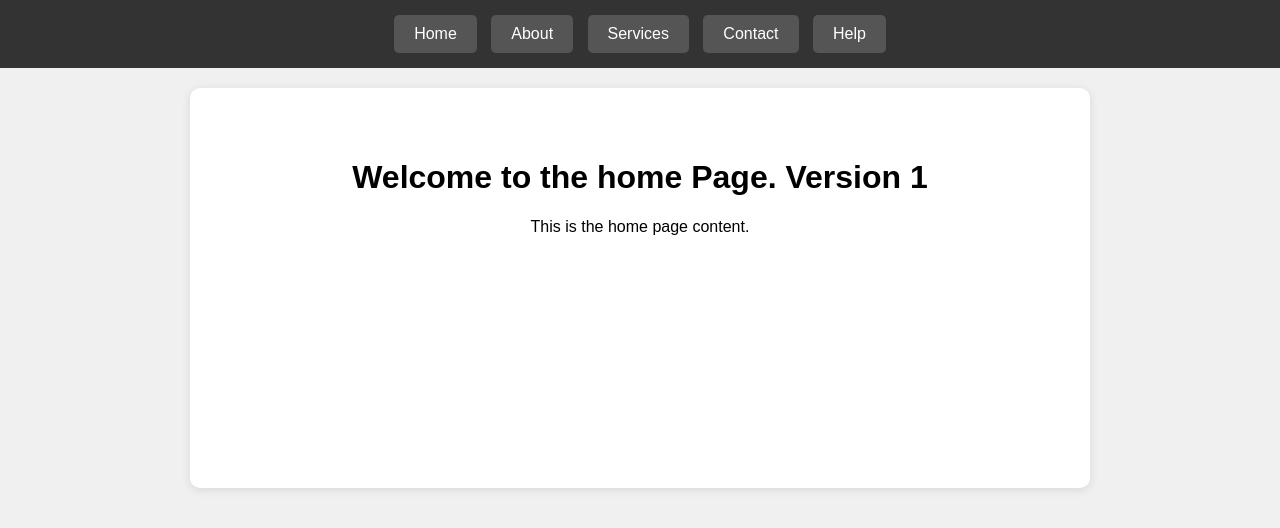
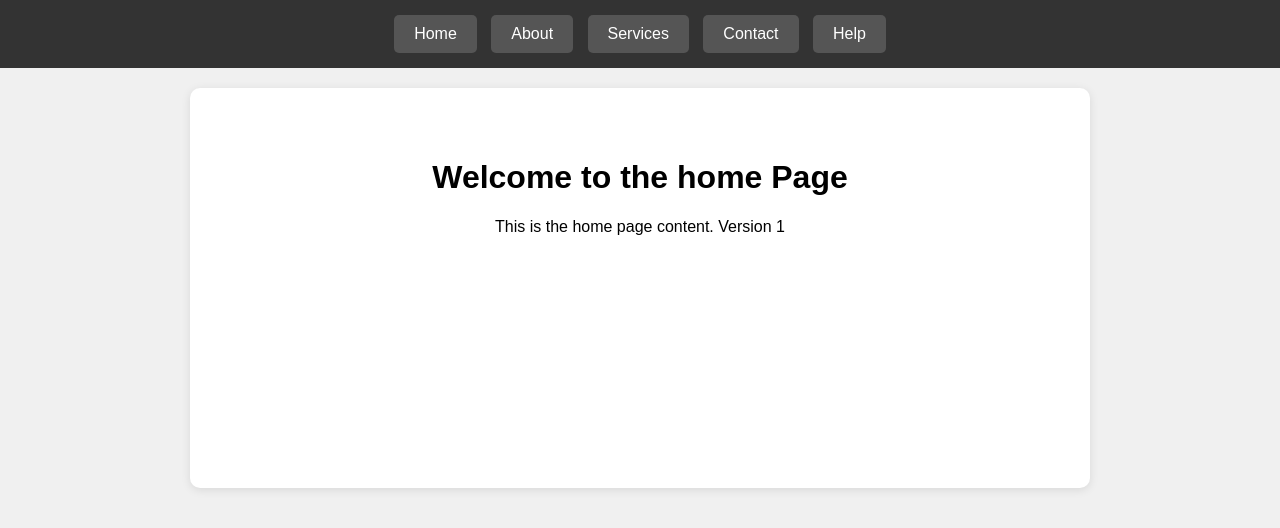
Before and after one commit to gabrielclydetbesa-art/my-website, a plain HTML site: page index.html in a window 1280 px wide. Drawn offline with Linux system fonts and the light colour scheme.

Commit message:
Update index.html

```diff
--- a/index.html
+++ b/index.html
@@ -58,8 +58,8 @@
     </nav>
 
     <main id="content">
-        <h1>Welcome to the home Page. Version 1</h1>
-        <p>This is the home page content.</p>
+        <h1>Welcome to the home Page</h1>
+        <p>This is the home page content. Version 1</p>
     </main>
 
     <script>
```
